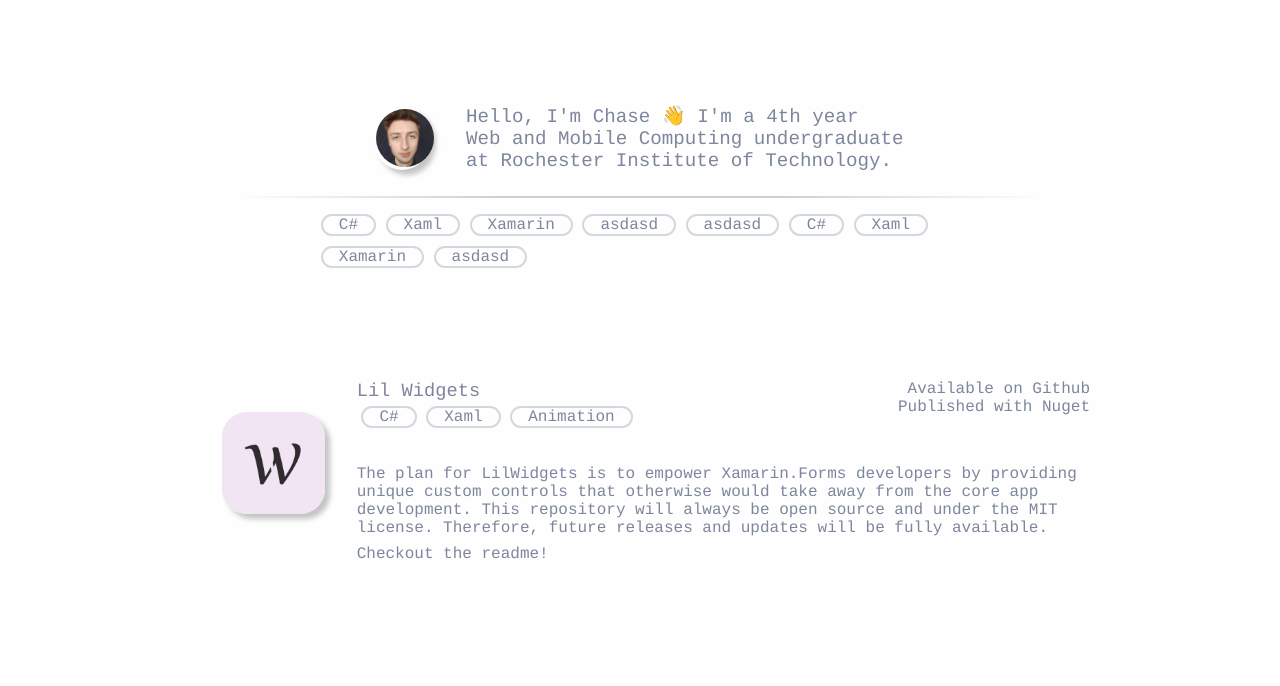
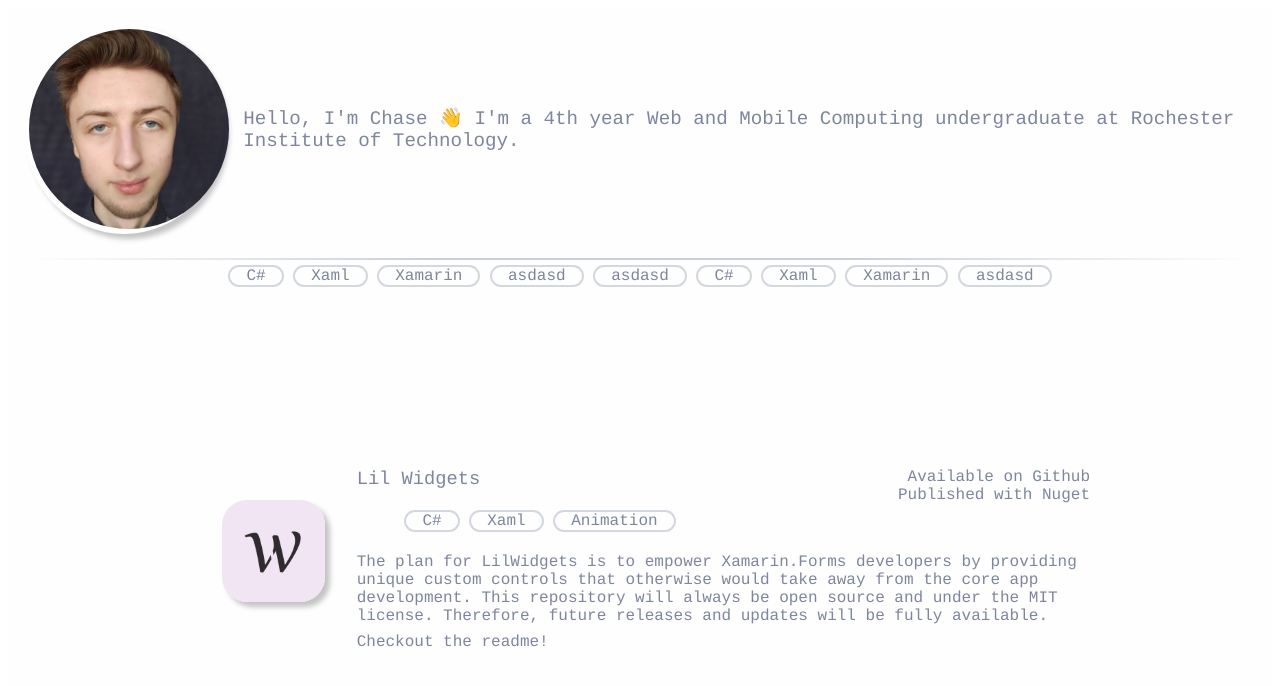
Before and after one commit to Chase-William/chase-william-site, a Svelte app: page / in a window 1280 px wide. Shown: the top 686 px of the page. Built offline with nearby package versions, Linux system fonts and the light colour scheme.

Commit message:
preparing better MeetMe component

```diff
--- a/src/App.svelte
+++ b/src/App.svelte
@@ -1,17 +1,21 @@
 <script lang='ts'>
   import MeetMe from "./MeetMe.svelte"
   import ProjectCard from "./ProjectCard.svelte"
-import Tags from "./Tags.svelte"
+  import Tags from "./Tags.svelte"
 </script>
 
 <main>
-	<div id="content-body">
-		<MeetMe
+  <div>
+    <MeetMe
       src="chase.jpg"
       alt="Chase William Roth"
       about="Hello, I'm Chase 👋 I'm a 4th year Web and Mobile Computing undergraduate at Rochester Institute of Technology."
       tags={["C#", "Xaml", "Xamarin", "asdasd ", "asdasd", "C#", "Xaml", "Xamarin", "asdasd "]}/>
-    <div class="divider"/>
+  </div>
+
+  <div class="divider"/>
+
+  <div id="content-body">
     <ProjectCard
       src="lilWidgets.png"
       alt="Lil Widgets"/>
--- a/src/MeetMe.svelte
+++ b/src/MeetMe.svelte
@@ -10,8 +10,8 @@
   export let tags: string[]
 </script>
 
-<section>
-  <div style="width: 70%; margin: auto;">
+
+<div id="about-container">
   <div id="selfie-container">
     <img src={src} alt={alt}/>
   </div>
@@ -20,32 +20,16 @@
   </h2>
 </div>
 <div id="horizontal-line"/>
-  <div id="tags">
 <Tags tags={tags}/>
-  </div>
-</section>
 
 <style>
   /* * {
     border: solid #5B6DCD 2px;
   } */
 
-  #tags {
-    width: 80%;
-    margin: 0.7em auto;
-  }
-
-	div {
-		width: 100%;
+  #about-container {
     display: flex;
-	}
-
-	#selfie-container {
-    max-width: 100px;
-		width: 30%;
-		margin: auto 1em;
-    border-radius: 50%;
-		box-shadow: 5px 5px 5px #BBBD;
+    justify-content: center;
   }
 
   #horizontal-line {
@@ -56,8 +40,17 @@
 
   img {
 		width: 100%;
-		margin: 0.2em;
+    margin: 2.5%;
     border-radius: 50%;
+	}
+
+  #selfie-container {
+    max-width: 200px;
+    min-width: 100px;
+    width: 50%;
+    display: flex;
+    border-radius: 50%;
+		box-shadow: 5px 5px 5px #BBBD;
 	}
 
 	h2 {
--- a/src/Tags.svelte
+++ b/src/Tags.svelte
@@ -27,7 +27,8 @@
 
  #tag-container {
    display: flex;
-   justify-content: start;
+   justify-content: center;
    flex-wrap: wrap;
+   margin: auto;
  }
 </style>
```
Also changed, not shown: 1 other file (tests, documents, lock files or other folders). Lines whose indentation alone changed are shown as unchanged.
